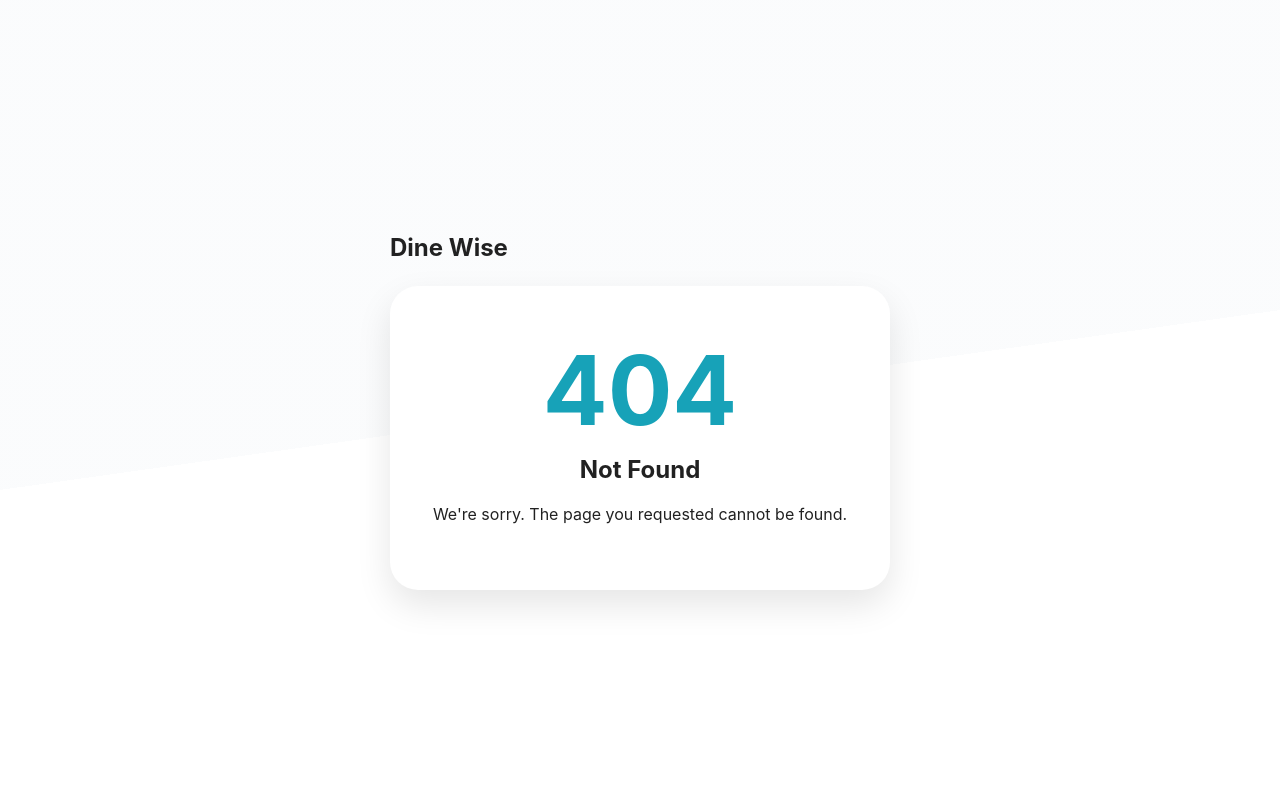
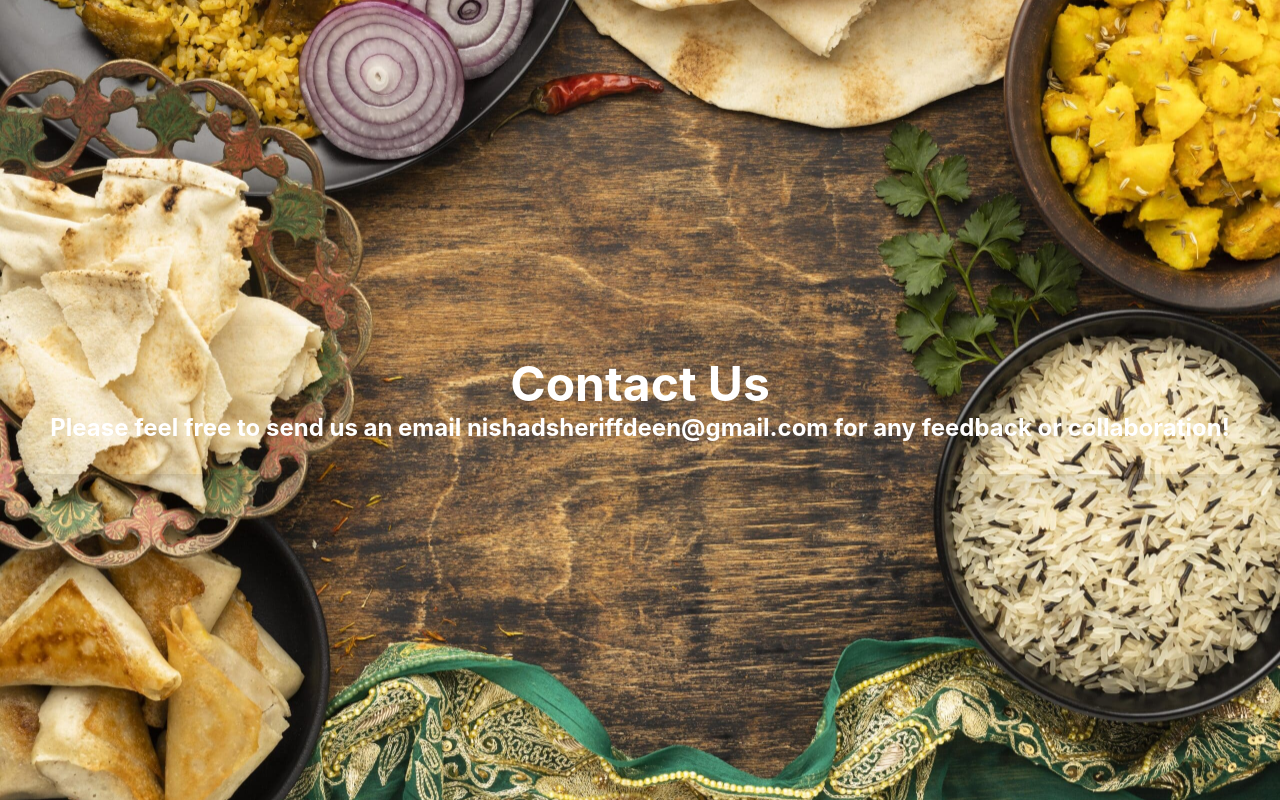
Before and after one commit to NishadSheriffdeen/dine-wise-ui, a React (Create React App) app: page /contactUs in a window 1280 px wide. Before the commit this address had no page. Built offline with nearby package versions, Linux system fonts and the light colour scheme.

Commit message:
feat : contact us page added

```diff
--- a/src/App.tsx
+++ b/src/App.tsx
@@ -1,8 +1,9 @@
 import React from 'react'
 import { Route, Routes } from 'react-router-dom'
 
+import ContactUsPage from './pages/ContactUsPage'
 import HomePage from './pages/HomePage'
-import NotFoundPage from './pages/NotFoundPage' // Make sure to adjust the path if necessary
+import NotFoundPage from './pages/NotFoundPage'
 import UploadImagePage from './pages/UploadImagePage'
 
 function App() {
@@ -10,6 +11,7 @@ function App() {
     <Routes>
       <Route path="/" element={<HomePage />} />
       <Route path="/demo" element={<UploadImagePage />} />
+      <Route path="/contactUs" element={<ContactUsPage />} />
       <Route path="*" element={<NotFoundPage />} />
     </Routes>
   )
--- /dev/null
+++ b/src/pages/ContactUsPage.tsx
@@ -0,0 +1,43 @@
+import { Box, Typography } from '@mui/material'
+import React from 'react'
+
+import contactUsPageWallpaper from '../assets/contactUsWallpaper.jpg'
+import { Colors } from '../theme/colors'
+
+const ContactUsPage: React.FC = () => {
+  return (
+    <Box
+      sx={{
+        display: 'flex',
+        flexDirection: 'column',
+        justifyContent: 'center',
+        textAlign: 'center',
+        alignContent: 'center',
+        height: '100vh',
+        backgroundImage: `url(${contactUsPageWallpaper})`,
+        backgroundSize: 'cover',
+        backgroundPosition: 'center',
+      }}
+    >
+      <Box
+        sx={{
+          borderRadius: '28px',
+          width: 'fit-content',
+          padding: '30px',
+          boxShadow: `0px 15px 35px 0px ${Colors.boxShadowPrimary}`,
+          margin: 'auto',
+        }}
+      >
+        <Typography variant="h1" sx={{ color: Colors.textWhite }}>
+          Contact Us
+        </Typography>
+        <Typography variant="h5" sx={{ color: Colors.textWhite }}>
+          Please feel free to send us an email nishadsheriffdeen@gmail.com for
+          any feedback or collaboration!
+        </Typography>
+      </Box>
+    </Box>
+  )
+}
+
+export default ContactUsPage
--- a/src/pages/HomePage.tsx
+++ b/src/pages/HomePage.tsx
@@ -59,6 +59,23 @@ function HomePage() {
             Try Out Our Demo
           </Button>
         </Link>
+        <Box
+          sx={{
+            justifyContent: 'center',
+            display: 'flex',
+            textAlign: 'center',
+            minWidth: '100%',
+          }}
+        >
+          <Link to="/contactUs" style={{ textDecoration: 'none' }}>
+            <Typography
+              variant="body1"
+              sx={{ color: Colors.info, marginTop: '10px' }}
+            >
+              Contact Us
+            </Typography>
+          </Link>
+        </Box>
       </Box>
     </Box>
   )
--- a/src/pages/UploadImagePage.tsx
+++ b/src/pages/UploadImagePage.tsx
@@ -78,7 +78,10 @@ const UploadImagePage: React.FC = () => {
           alignItems: 'center',
         }}
       >
-        <Typography variant="h2" sx={{ color: Colors.textWhite }}>
+        <Typography
+          variant="h2"
+          sx={{ color: Colors.textWhite, marginBottom: '20px' }}
+        >
           Give it a try
         </Typography>
         <input
```
Also changed, not shown: src/assets/contactUsWallpaper.jpg (added).
